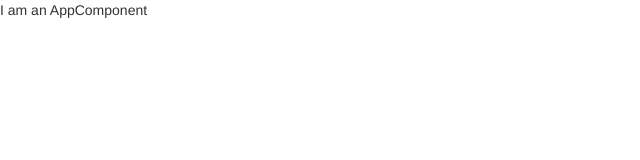
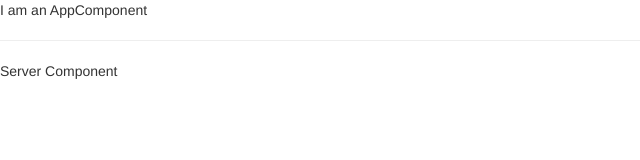
Before and after one commit to LinaSachuk/angular-complete-guide, an Angular app in the folder app-test/: page / in a window 1280 px wide. Shown: the top 160 px of the page, without its empty margins (0-640 px from the left). Built offline with nearby package versions, Linux system fonts and the light colour scheme.

Commit message:
imported server component to app.module

```diff
--- a/app-test/src/app/app.component.html
+++ b/app-test/src/app/app.component.html
@@ -1 +1,3 @@
 <p>I am an AppComponent</p>
+<hr />
+<app-server></app-server>
--- a/app-test/src/app/server/server.component.ts
+++ b/app-test/src/app/server/server.component.ts
@@ -2,7 +2,7 @@
 
 @Component({
   selector: 'app-server',
-  templateUrl: 'server.component.html',
+  templateUrl: './server.component.html',
 })
 export class ServerComponent {
 
```
Also changed, not shown: app-test/src/app/app.module.ts (+5 -2 lines).
